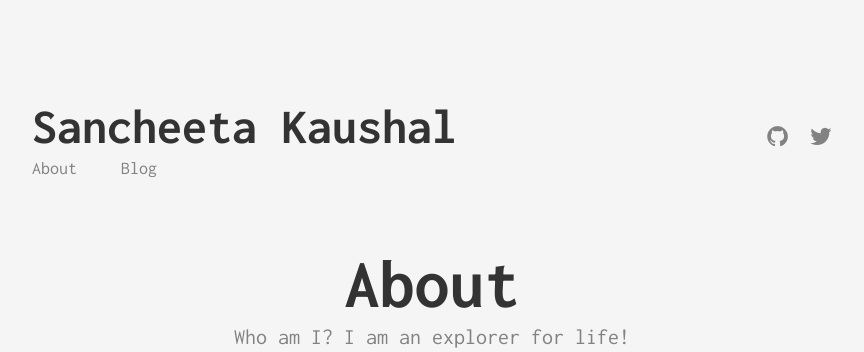
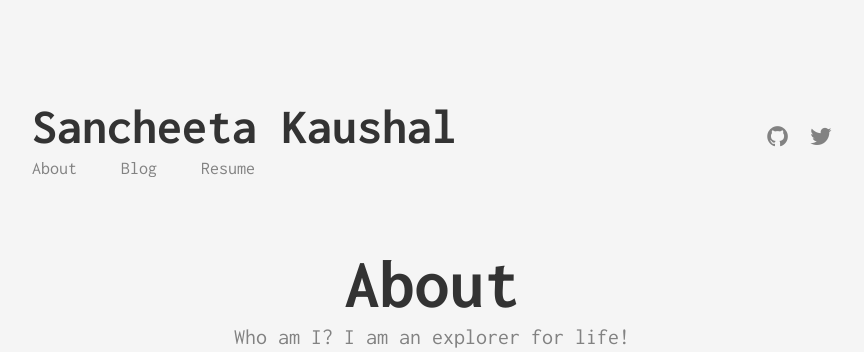
Before and after one commit to sanchee16/sanchee16.github.io, a Jekyll site: the page built from about.md, in a window 1280 px wide. Shown: the top 352 px of the page, without its empty margins (208-1072 px from the left). Built offline with Jekyll 4.4.1, drawn with Linux system fonts in a browser that asks for light colours.

Commit message:
Add resume

```diff
--- a/_includes/header.html
+++ b/_includes/header.html
@@ -5,6 +5,7 @@
         <ul class="menu">
             <li class="menu__entry"><a href="{{ '/about' | prepend: site.baseurl }}">About</a></li>
             <li class="menu__entry"><a href="{{ '/' | prepend: site.baseurl }}">Blog</a></li>
+            <li class="menu__entry"><a href="{{ '/assets/local/pdfs/resume.pdf' | prepend: site.baseurl }}" target='_blank'>Resume</a></li>
         </ul>
     </div>
 
```
